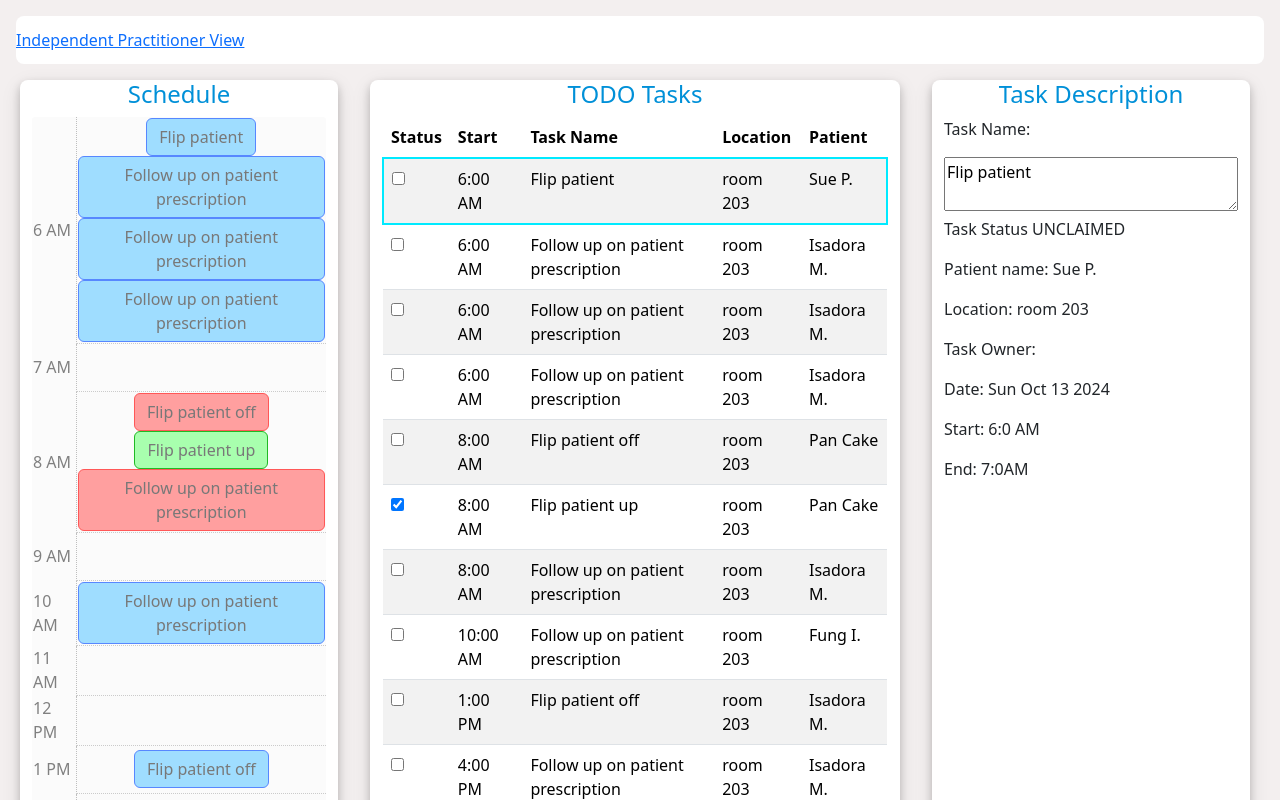
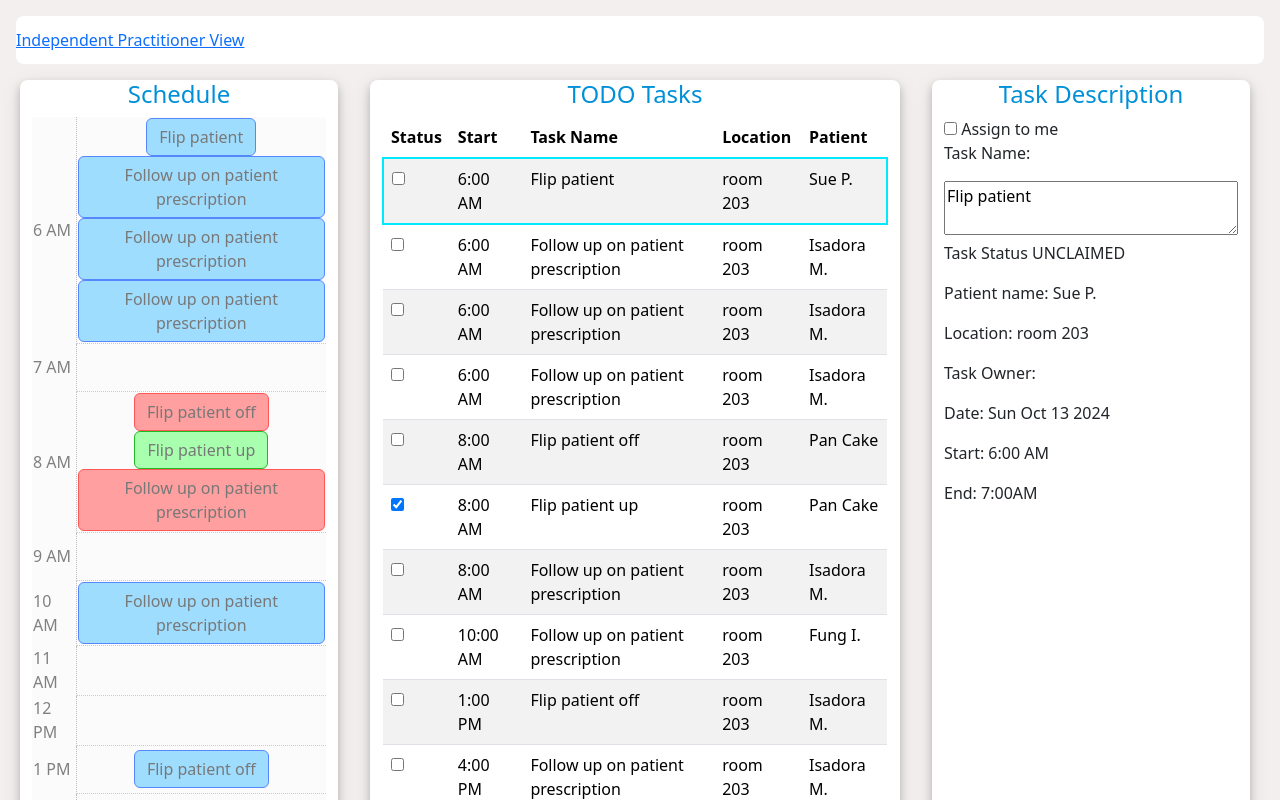
Before and after one commit to zmb6893/Med-o-matic, a Vue app in the folder frontend/: page / in a window 1280 px wide. Shown: the top 800 px of the page. Built offline with nearby package versions, Linux system fonts and the light colour scheme.

Commit message:
Added in user and ability to claim task

```diff
--- a/frontend/src/components/TaskDesc.vue
+++ b/frontend/src/components/TaskDesc.vue
@@ -1,16 +1,31 @@
 <script lang="ts" setup>
+import { useCurrentUserStore } from '@/stores/CurrentUserStore';
 import { useTaskStore } from '@/stores/TaskStore';
 import { computed } from 'vue';
 
 const taskStore = useTaskStore();
+const userStore = useCurrentUserStore();
 
 const task = computed(() => taskStore.selectedTask);
+
+const updateSelectedTaskOwner = (isChecked: boolean, username: string) => {
+    isChecked ? taskStore.updateTaskOwner(username) : taskStore.updateTaskOwner('')
+    console.log(task.value.owner)
+}
 
 </script>
 
 <template>
 
     <!-- TODO let a practitioner edit the description -->
+
+    <span>
+        <input
+            type="checkbox"
+            @change="updateSelectedTaskOwner($event.target?.checked, userStore.user.name)"
+            :checked="task.owner === userStore.user.name"
+        > Assign to me
+    </span>
 
     <p>Task Name:</p>
     <textarea>{{ task.name }}</textarea>
@@ -20,8 +35,8 @@ const task = computed(() => taskStore.selectedTask);
     <p>Location: {{ task.location }}</p>
     <p>Task Owner: {{ task.owner }}</p>
     <p>Date: {{ task.date.toDateString() }}</p>
-    <p>Start: {{ task.startTime.hour + ':' + task.startTime.minute + ' ' + task.startTime.type }}</p>
-    <p>End: {{ task.endTime.hour + ':' + task.endTime.minute + task.endTime.type }}</p>
+    <p>Start: {{ task.startTime.hour + ':' + task.startTime.minute.toString().padStart(2, '0') + ' ' + task.startTime.type }}</p>
+    <p>End: {{ task.endTime.hour + ':' + task.endTime.minute.toString().padStart(2, '0') + task.endTime.type }}</p>
 
 </template>
 
--- /dev/null
+++ b/frontend/src/stores/CurrentUserStore.ts
@@ -0,0 +1,13 @@
+import type { UserType } from "@/types/UserType";
+import { defineStore } from "pinia";
+
+
+export const useCurrentUserStore = defineStore('currentUserStore', {
+	state: () => ({
+		user: {
+			name: 'Juliet Lam',
+			role: 'OTHER'
+		} as UserType
+	}),
+
+});
--- a/frontend/src/stores/TaskStore.ts
+++ b/frontend/src/stores/TaskStore.ts
@@ -29,6 +29,9 @@ export const useTaskStore = defineStore('taskStore', {
 		setSelectedTask(taskId: string) {
 			const task = this.tasks.find(task => task.id === taskId)
 			if (task) this.selectedTask = task
+		},
+		updateTaskOwner(newOwner: string) {
+			this.selectedTask.owner = newOwner;
 		}
 	},
 
--- /dev/null
+++ b/frontend/src/types/UserType.ts
@@ -0,0 +1,4 @@
+export type UserType = {
+	name: string
+	role: 'NURSE' | 'DOCTOR' | 'OTHER'
+}
```
